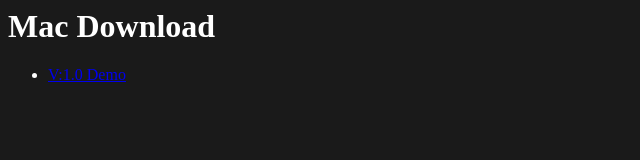
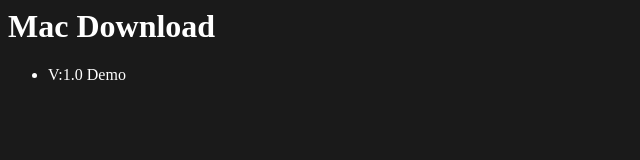
Before and after one commit to Sarcastic88/TSC_Website, a plain HTML site: page macDownload.html in a window 1280 px wide. Shown: the full height of the page, 0-640 px from the left. Drawn offline with Linux system fonts and the light colour scheme.

Commit message:
Update macDownload.html

```diff
--- a/macDownload.html
+++ b/macDownload.html
@@ -2,7 +2,7 @@
     <body style="background-color:rgb(26, 26, 26);">
         <h1 style="color:White;">Mac Download</h1>
         <ul>
-            <li style="color:White"; > <a href="https://www.dropbox.com/scl/fi/grg91ip4zdpek28v8uqn7/The-Split-Crater-Demo.app.zip?rlkey=cbggfng4twwt82h5enlywhu9e&st=j3b11tx1&dl=1" target="_blank">V:1.0 Demo</a></li>
+            <li style="color:White; > <a href="https://www.dropbox.com/scl/fi/grg91ip4zdpek28v8uqn7/The-Split-Crater-Demo.app.zip?rlkey=cbggfng4twwt82h5enlywhu9e&st=j3b11tx1&dl=1" target="_blank">V:1.0 Demo</a></li>
 
         </ul>
     </body>
```
